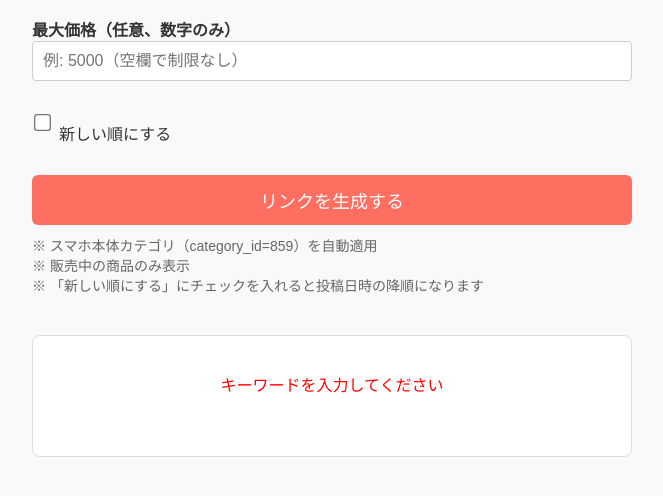
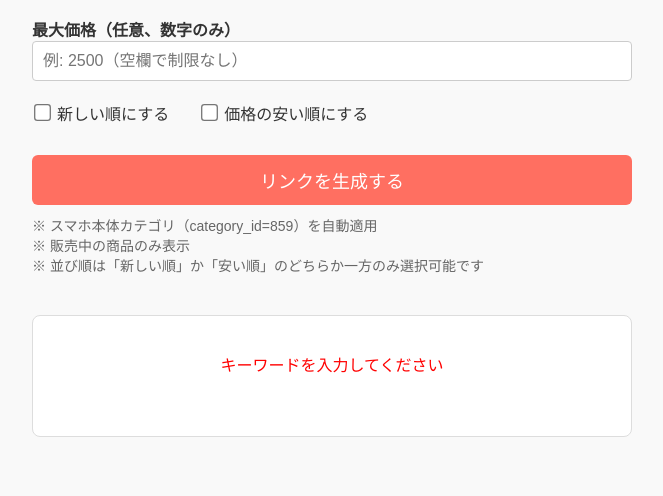
Before and after one commit to KTRBS/mercari-link-gen, a plain HTML site: page index.html in a window 1280 px wide. Both pictures are taken after a click on the button "リンクを生成する". Shown: the part 216-712 px from the top of the page, without its empty margins (308-971 px from the left). Drawn offline with Linux system fonts and the light colour scheme.

Commit message:
Update index.html

```diff
--- a/index.html
+++ b/index.html
@@ -30,14 +30,23 @@
             border-radius: 4px;
             box-sizing: border-box;
         }
-        .checkbox-area {
+        .sort-options {
             margin-top: 20px;
             display: flex;
             align-items: center;
+            gap: 30px;
+            flex-wrap: wrap;
         }
-        .checkbox-area input[type="checkbox"] {
+        .sort-options label {
+            display: flex;
+            align-items: center;
+            font-weight: normal;
+            cursor: pointer;
+            margin-top: 0;
+        }
+        .sort-options input[type="checkbox"] {
             width: auto;
-            margin-right: 10px;
+            margin-right: 8px;
             transform: scale(1.3);
         }
         button#generateBtn {
@@ -96,12 +105,16 @@
     <input type="text" id="keyword" placeholder="例: iPhone ジャンク">
 
     <label for="priceMax">最大価格（任意、数字のみ）</label>
-    <input type="text" id="priceMax" placeholder="例: 5000（空欄で制限なし）">
+    <input type="text" id="priceMax" placeholder="例: 2500（空欄で制限なし）">
 
-    <div class="checkbox-area">
-        <input type="checkbox" id="sortNewest">
-        <label for="sortNewest" style="display: inline; font-weight: normal; cursor: pointer;">
+    <div class="sort-options">
+        <label>
+            <input type="checkbox" id="sortNewest">
             新しい順にする
+        </label>
+        <label>
+            <input type="checkbox" id="sortCheapest">
+            価格の安い順にする
         </label>
     </div>
 
@@ -110,7 +123,7 @@
     <p class="note">
         ※ スマホ本体カテゴリ（category_id=859）を自動適用<br>
         ※ 販売中の商品のみ表示<br>
-        ※ 「新しい順にする」にチェックを入れると投稿日時の降順になります
+        ※ 並び順は「新しい順」か「安い順」のどちらか一方のみ選択可能です
     </p>
 
     <div id="linkArea">
@@ -120,9 +133,18 @@
     <script>
         const keywordInput = document.getElementById('keyword');
         const priceMaxInput = document.getElementById('priceMax');
-        const sortNewestCheckbox = document.getElementById('sortNewest');
+        const sortNewest = document.getElementById('sortNewest');
+        const sortCheapest = document.getElementById('sortCheapest');
         const generateBtn = document.getElementById('generateBtn');
         const linkArea = document.getElementById('linkArea');
+
+        // 排他制御：片方をチェックしたらもう片方をオフ
+        sortNewest.addEventListener('change', () => {
+            if (sortNewest.checked) sortCheapest.checked = false;
+        });
+        sortCheapest.addEventListener('change', () => {
+            if (sortCheapest.checked) sortNewest.checked = false;
+        });
 
         function generateLink() {
             const keyword = keywordInput.value.trim();
@@ -143,10 +165,13 @@
                 url += '&price_max=' + encodeURIComponent(priceMax);
             }
 
-            // 新しい順（チェックが入っているときのみ）
-            if (sortNewestCheckbox.checked) {
+            // 並び順（排他）
+            if (sortNewest.checked) {
                 url += '&sort=created_time&order=desc';
+            } else if (sortCheapest.checked) {
+                url += '&sort=price&order=asc';
             }
+            // どちらもなし → 並び順指定なし
 
             linkArea.innerHTML = `
                 <p>生成されたリンク：</p>
@@ -160,16 +185,13 @@
 
         generateBtn.addEventListener('click', generateLink);
 
-        // Enterキーでも生成可能
+        // Enterキーでも生成
         keywordInput.addEventListener('keypress', e => {
             if (e.key === 'Enter') generateLink();
         });
         priceMaxInput.addEventListener('keypress', e => {
             if (e.key === 'Enter') generateLink();
         });
-        sortNewestCheckbox.addEventListener('change', () => {
-            if (keywordInput.value.trim()) generateLink(); // キーワード入力済みなら即反映（便利）
-        });
     </script>
 </body>
 </html>
```
